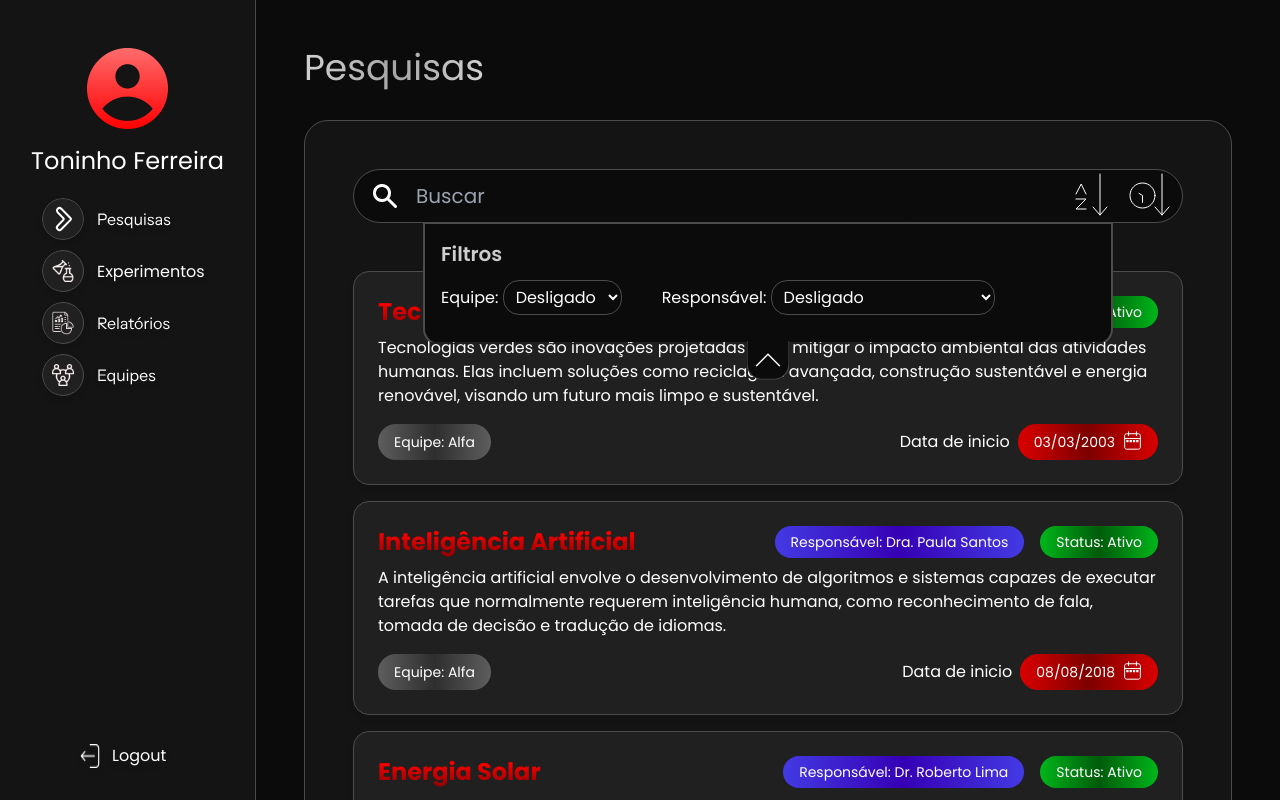
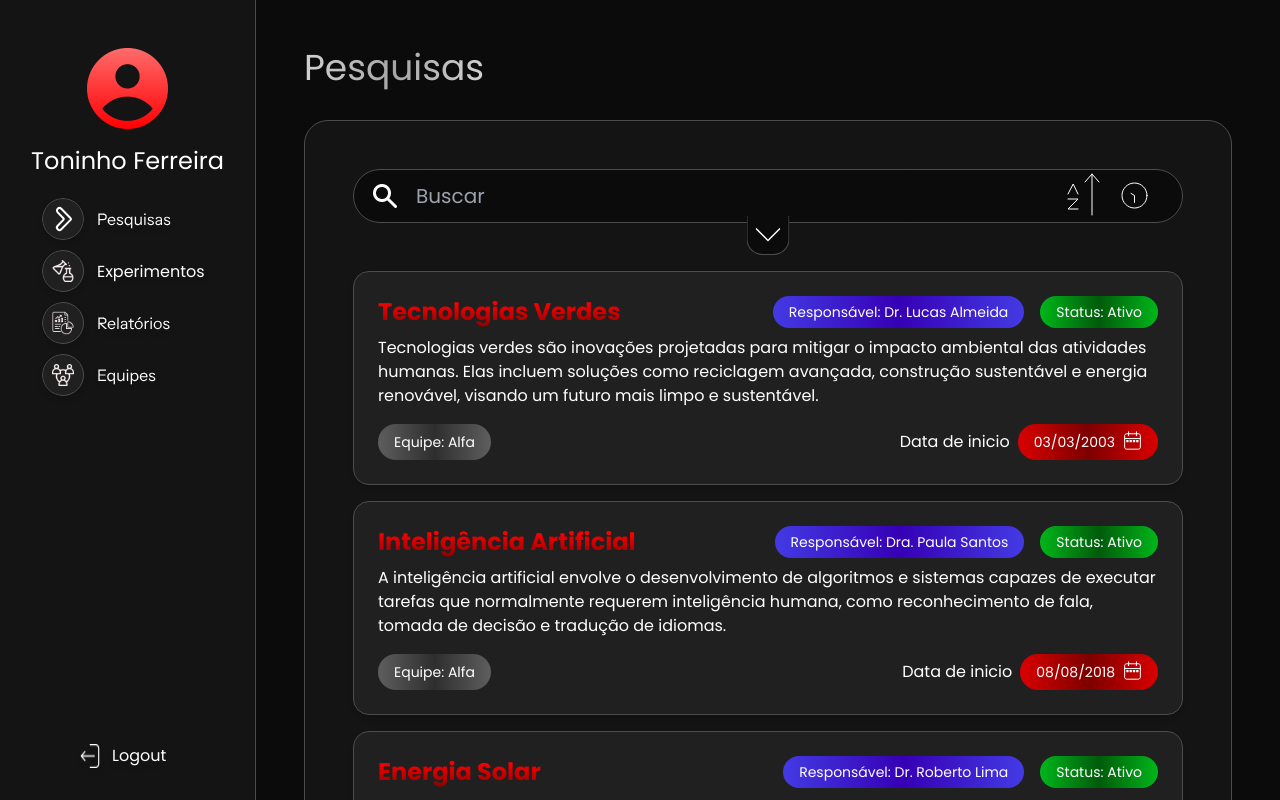
Before and after one commit to m3raak1/nero-management, a Vue app: page /pesquisas.html in a window 1280 px wide. Both pictures are taken after a click on the element 1081 px from the left and 196 px from the top of the page. Built offline with nearby package versions, Linux system fonts and the light colour scheme; data requests are answered from the project's data file; a web font is replaced by a local one.

Commit message:
Visual dos ordenares feitos

```diff
--- a/src/components/SearchBar.vue
+++ b/src/components/SearchBar.vue
@@ -16,7 +16,13 @@ const computers = ref({
 })
 
 const toggleAlphabetic = () => {
-    computers.alphabetic = [!computers.alphabetic[0], computers.alphabetic[1] === 'down' ? "up" : "down"];
+    computers.value.time = [false, !computers.value.time[1]]
+    computers.value.alphabetic = [true, computers.value.alphabetic[1] === 'down' ? "up" : "down"];
+}
+
+const toggleTime = () => {
+    computers.value.alphabetic = [false, !computers.value.alphabetic[1]]
+    computers.value.time = [true, computers.value.time[1] === 'down' ? "up" : "down"];
 }
 
 </script>
@@ -27,14 +33,14 @@ const toggleAlphabetic = () => {
         <img :src="searchIcon" class=" z-10 pointer-events-none pl-4"/>
         <div class="pl-3 w-full flex items-center justify-between">
             <input type="text" @input="search" class="py-3 pl-1 w-4/6 outline-none rounded-full bg-indigoBackground text-gray-200 text-xl font-sans" placeholder="Buscar">
-            <div class="flex items-center px-6 gap-8">
-                <span class="relative">
+            <div class="flex items-center px-8 gap-8">
+                <span class="relative cursor-pointer" @click="toggleAlphabetic">
                     <Svg name="alphabetical"/>
-                    <Svg name="pointer" class="absolute -top-2 -right-3"/>
+                    <Svg name="pointer" :class="['absolute -top-2 -right-3 cursor-pointer transition-all', !computers.alphabetic[0] ? 'hidden' : 'block', computers.alphabetic[1] === 'up' ? 'rotate-180' : 'rotate-0']"/>
                 </span>
-                <span class="relative">
+                <span class="relative cursor-pointer" @click="toggleTime">
                     <Svg name="clock"/>
-                    <Svg name="pointer" class="absolute -top-2 -right-3"/>
+                    <Svg name="pointer" :class="['absolute -top-2 -right-3 cursor-pointer transition-all', !computers.time[0] ? 'hidden' : 'block', computers.time[1] === 'up' ? 'rotate-180' : 'rotate-0']"/>
                 </span>
             </div>
         </div>
--- a/src/components/SearchBarFilter.vue
+++ b/src/components/SearchBarFilter.vue
@@ -2,7 +2,7 @@
 import { ref } from 'vue';
 import Svg from './Svg.vue';
 
-const active = ref(true);
+const active = ref(false);
 
 const toggleFilter = () => {
     active.value = !active.value;
```
